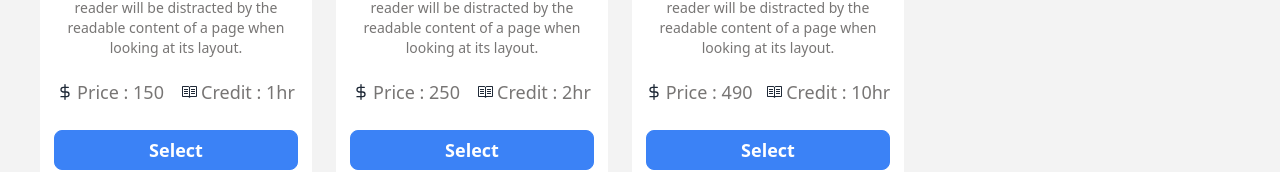
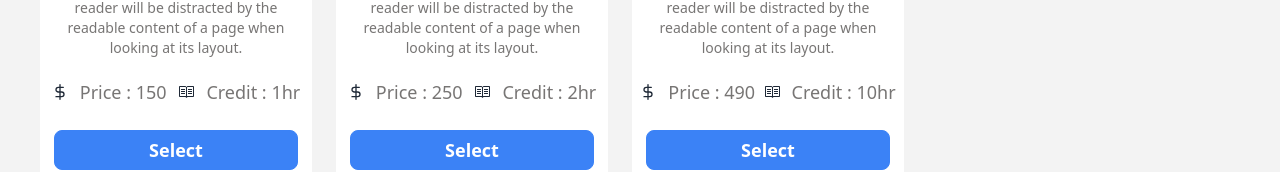
Before and after one commit to frustrated018/B8A7, a React (Vite) app: page / in a window 1280 px wide. Shown: the part 430-602 px from the top of the page. Built offline with nearby package versions, Linux system fonts and the light colour scheme.

Commit message:
Added final touches to the site. GODSPEED

```diff
--- a/index.html
+++ b/index.html
@@ -1,3 +1,8 @@
+<!-- Name : Niloy Das -->
+<!-- Student ID : WEB8-0594 -->
+<!-- Email : niloyd018@gmail.com -->
+
+
 <!doctype html>
 <html lang="en">
 
--- a/src/components/Card/Card.jsx
+++ b/src/components/Card/Card.jsx
@@ -28,13 +28,13 @@ const Card = ({ card, handlSelect }) => {
           </p>
           {/* price & time */}
           <div className=" flex flex-row justify-evenly mb-6">
-              <div className="flex flex-row gap-1 items-center">
+              <div className="flex flex-row gap-3 items-center">
                 <FiDollarSign />
                 <p className="text-stone-900 text-opacity-60 text-lg font-medium">
                   Price : {price}
                 </p>
               </div>
-              <div className="flex flex-row gap-1 items-center">
+              <div className="flex flex-row gap-3 items-center">
                 <GoBook />
                 <p className="text-stone-900 text-opacity-60 text-lg font-medium">
                   Credit : {time}hr
```
